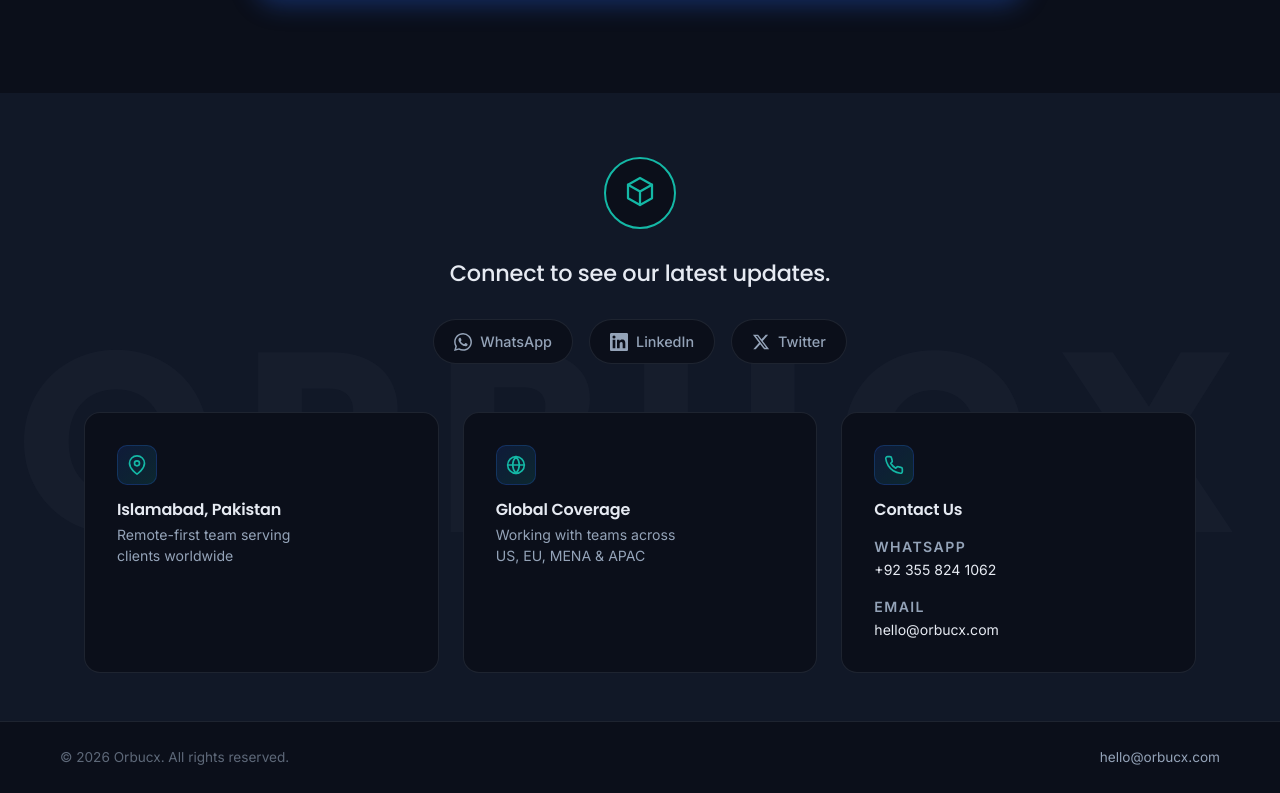
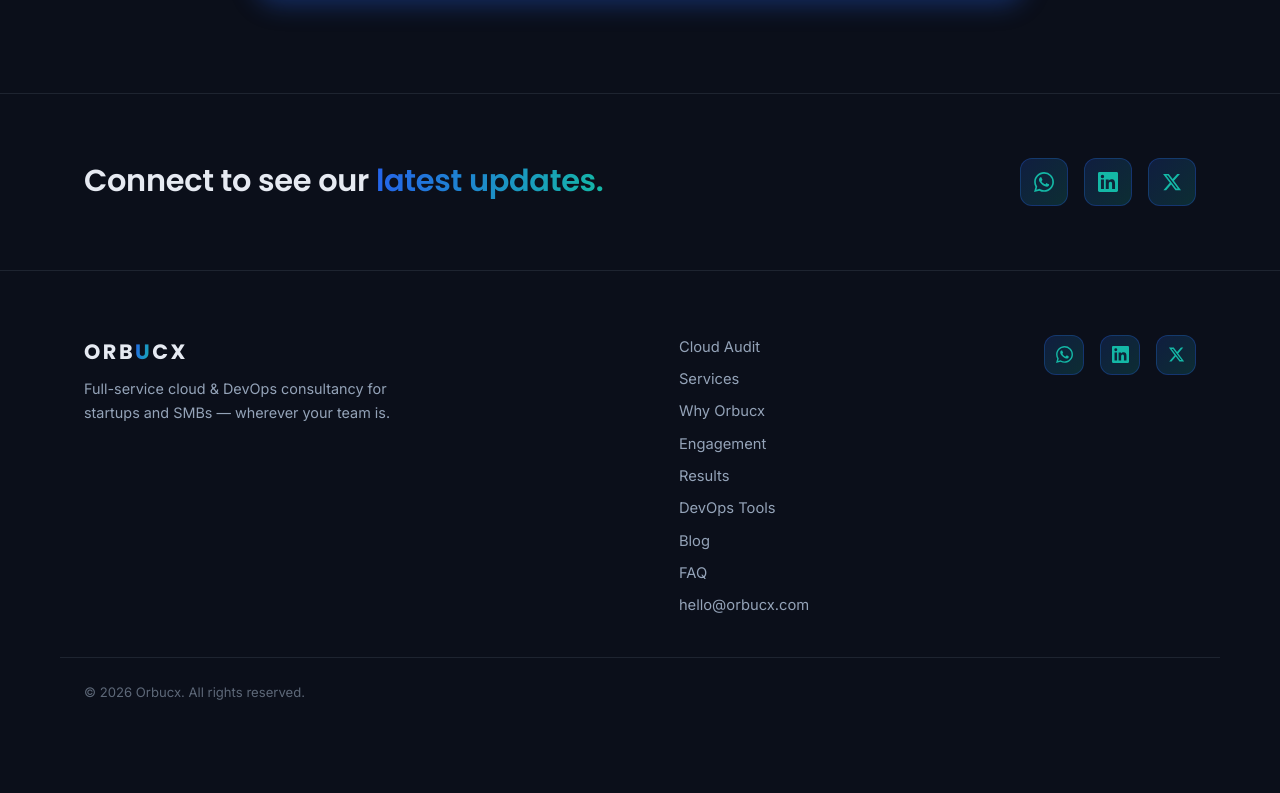
Before and after one commit to orbucx/orbucx-web, a plain HTML site: page index.html in a window 1280 px wide. Shown: the part 10565-11358 px from the top of the page. After the commit the page ends 11301 px from the top, so only its background shows below. Drawn offline with Linux system fonts and the light colour scheme.

Commit message:
Revert "New Quecko-style footer with watermark, info cards, and WhatsApp button"
This reverts commit baa8764376f1ad22053d3e720535e24abf83d6f4.

```diff
--- a/index.html
+++ b/index.html
@@ -453,89 +453,43 @@
   </div>
 </section>
 
-<footer class="footer-new" aria-label="Footer">
-  <div class="footer-watermark" aria-hidden="true">ORBUCX</div>
-
-  <div class="container footer-top">
-    <!-- Logo -->
-    <div class="footer-logo">
-      <div class="footer-logo-icon">
-        <svg viewBox="0 0 24 24" fill="none" stroke="currentColor" stroke-width="1.5" stroke-linecap="round" stroke-linejoin="round">
-          <path d="M12 2l8 4.5v9L12 20l-8-4.5v-9L12 2z"/>
-          <path d="M12 11l8-4.5M12 11v9m0-9L4 6.5"/>
-        </svg>
-      </div>
-    </div>
-
-    <!-- Connect section -->
-    <h2 class="footer-connect-title">Connect to see our latest updates.</h2>
-    <div class="footer-social-row">
-      <a href="https://wa.me/923558241062" target="_blank" rel="noopener" class="footer-social-btn" aria-label="WhatsApp">
-        <svg viewBox="0 0 24 24" fill="currentColor"><path d="M17.47 14.38c-.3-.15-1.76-.87-2.03-.97-.27-.1-.47-.15-.67.15-.2.3-.77.97-.94 1.17-.17.2-.35.22-.64.07-.3-.15-1.26-.46-2.4-1.48-.88-.79-1.48-1.76-1.65-2.06-.17-.3-.02-.46.13-.6.13-.14.3-.35.44-.52.15-.17.2-.3.3-.5.1-.2.05-.37-.02-.52-.08-.15-.67-1.62-.92-2.21-.24-.58-.49-.5-.67-.51h-.57c-.2 0-.52.07-.8.37-.27.3-1.04 1.02-1.04 2.5 0 1.47 1.07 2.89 1.22 3.09.15.2 2.1 3.2 5.08 4.49.71.31 1.26.49 1.7.63.71.23 1.36.2 1.87.12.57-.09 1.76-.72 2-1.42.25-.7.25-1.29.18-1.42-.08-.12-.27-.2-.57-.35zM12.05 21.79h-.01a9.87 9.87 0 0 1-5.03-1.38l-.36-.21-3.74.98 1-3.65-.24-.37a9.85 9.85 0 0 1-1.51-5.26c0-5.45 4.44-9.88 9.9-9.88a9.8 9.8 0 0 1 6.99 2.9 9.82 9.82 0 0 1 2.9 7c0 5.45-4.44 9.87-9.9 9.87zm8.42-18.29A11.8 11.8 0 0 0 12.05 0C5.5 0 .16 5.34.16 11.9c0 2.1.55 4.14 1.59 5.95L.06 24l6.3-1.65a11.9 11.9 0 0 0 5.69 1.45h.01c6.55 0 11.89-5.34 11.89-11.9 0-3.18-1.24-6.16-3.48-8.4z"/></svg>
-        <span>WhatsApp</span>
-      </a>
-      <a href="https://linkedin.com/company/orbucx" target="_blank" rel="noopener" class="footer-social-btn" aria-label="LinkedIn">
-        <svg viewBox="0 0 24 24" fill="currentColor"><path d="M20.45 20.45h-3.55v-5.57c0-1.33-.03-3.04-1.85-3.04-1.86 0-2.14 1.45-2.14 2.94v5.67H9.35V9h3.41v1.56h.05c.47-.9 1.63-1.85 3.36-1.85 3.6 0 4.27 2.37 4.27 5.46v6.28zM5.34 7.43a2.06 2.06 0 1 1 0-4.12 2.06 2.06 0 0 1 0 4.12zM7.12 20.45H3.56V9h3.56v11.45zM22.22 0H1.77C.79 0 0 .77 0 1.72v20.55C0 23.23.79 24 1.77 24h20.45c.98 0 1.78-.77 1.78-1.73V1.72C24 .77 23.2 0 22.22 0z"/></svg>
-        <span>LinkedIn</span>
-      </a>
-      <a href="https://x.com/orbucx" target="_blank" rel="noopener" class="footer-social-btn" aria-label="Twitter">
-        <svg viewBox="0 0 24 24" fill="currentColor"><path d="M18.24 2.25h3.31l-7.23 8.26 8.5 11.24h-6.66l-5.21-6.82-5.97 6.82H1.67l7.73-8.84L1.25 2.25h6.83l4.71 6.23 5.45-6.23zm-1.16 17.52h1.83L7.08 4.13H5.12l11.96 15.64z"/></svg>
-        <span>Twitter</span>
-      </a>
+<section class="connect-strip reveal" aria-label="Connect with Orbucx">
+  <div class="container connect-inner">
+    <h2 class="connect-title">Connect to see our <span class="grad">latest updates.</span></h2>
+    <div class="social-links">
+      <a href="https://wa.me/923558241062" target="_blank" rel="noopener" class="social-btn" aria-label="Orbucx on WhatsApp"><svg viewBox="0 0 24 24" fill="currentColor" aria-hidden="true"><path d="M17.47 14.38c-.3-.15-1.76-.87-2.03-.97-.27-.1-.47-.15-.67.15-.2.3-.77.97-.94 1.17-.17.2-.35.22-.64.07-.3-.15-1.26-.46-2.4-1.48-.88-.79-1.48-1.76-1.65-2.06-.17-.3-.02-.46.13-.6.13-.14.3-.35.44-.52.15-.17.2-.3.3-.5.1-.2.05-.37-.02-.52-.08-.15-.67-1.62-.92-2.21-.24-.58-.49-.5-.67-.51h-.57c-.2 0-.52.07-.8.37-.27.3-1.04 1.02-1.04 2.5 0 1.47 1.07 2.89 1.22 3.09.15.2 2.1 3.2 5.08 4.49.71.31 1.26.49 1.7.63.71.23 1.36.2 1.87.12.57-.09 1.76-.72 2-1.42.25-.7.25-1.29.18-1.42-.08-.12-.27-.2-.57-.35zM12.05 21.79h-.01a9.87 9.87 0 0 1-5.03-1.38l-.36-.21-3.74.98 1-3.65-.24-.37a9.85 9.85 0 0 1-1.51-5.26c0-5.45 4.44-9.88 9.9-9.88a9.8 9.8 0 0 1 6.99 2.9 9.82 9.82 0 0 1 2.9 7c0 5.45-4.44 9.87-9.9 9.87zm8.42-18.29A11.8 11.8 0 0 0 12.05 0C5.5 0 .16 5.34.16 11.9c0 2.1.55 4.14 1.59 5.95L.06 24l6.3-1.65a11.9 11.9 0 0 0 5.69 1.45h.01c6.55 0 11.89-5.34 11.89-11.9 0-3.18-1.24-6.16-3.48-8.4z"/></svg></a>
+      <a href="https://linkedin.com/company/orbucx" target="_blank" rel="noopener" class="social-btn" aria-label="Orbucx on LinkedIn"><svg viewBox="0 0 24 24" fill="currentColor" aria-hidden="true"><path d="M20.45 20.45h-3.55v-5.57c0-1.33-.03-3.04-1.85-3.04-1.86 0-2.14 1.45-2.14 2.94v5.67H9.35V9h3.41v1.56h.05c.47-.9 1.63-1.85 3.36-1.85 3.6 0 4.27 2.37 4.27 5.46v6.28zM5.34 7.43a2.06 2.06 0 1 1 0-4.12 2.06 2.06 0 0 1 0 4.12zM7.12 20.45H3.56V9h3.56v11.45zM22.22 0H1.77C.79 0 0 .77 0 1.72v20.55C0 23.23.79 24 1.77 24h20.45c.98 0 1.78-.77 1.78-1.73V1.72C24 .77 23.2 0 22.22 0z"/></svg></a>
+      <a href="https://x.com/orbucx" target="_blank" rel="noopener" class="social-btn" aria-label="Orbucx on X (Twitter)"><svg viewBox="0 0 24 24" fill="currentColor" aria-hidden="true"><path d="M18.24 2.25h3.31l-7.23 8.26 8.5 11.24h-6.66l-5.21-6.82-5.97 6.82H1.67l7.73-8.84L1.25 2.25h6.83l4.71 6.23 5.45-6.23zm-1.16 17.52h1.83L7.08 4.13H5.12l11.96 15.64z"/></svg></a>
     </div>
   </div>
+</section>
 
-  <!-- Info cards -->
-  <div class="container footer-cards">
-    <div class="footer-card">
-      <div class="footer-card-icon">
-        <svg viewBox="0 0 24 24" fill="none" stroke="currentColor" stroke-width="2" stroke-linecap="round" stroke-linejoin="round">
-          <path d="M21 10c0 7-9 13-9 13s-9-6-9-13a9 9 0 0 1 18 0z"/>
-          <circle cx="12" cy="10" r="3"/>
-        </svg>
-      </div>
-      <h3>Islamabad, Pakistan</h3>
-      <p>Remote-first team serving<br>clients worldwide</p>
+<footer class="footer">
+  <div class="container footer-inner">
+    <div>
+      <p class="wordmark">ORB<span>U</span>CX</p>
+      <p class="footer-tag">Full-service cloud &amp; DevOps consultancy for startups and SMBs — wherever your team is.</p>
     </div>
-
-    <div class="footer-card">
-      <div class="footer-card-icon">
-        <svg viewBox="0 0 24 24" fill="none" stroke="currentColor" stroke-width="2" stroke-linecap="round" stroke-linejoin="round">
-          <circle cx="12" cy="12" r="10"/>
-          <path d="M2 12h20M12 2a15.3 15.3 0 0 1 4 10 15.3 15.3 0 0 1-4 10 15.3 15.3 0 0 1-4-10 15.3 15.3 0 0 1 4-10z"/>
-        </svg>
-      </div>
-      <h3>Global Coverage</h3>
-      <p>Working with teams across<br>US, EU, MENA & APAC</p>
-    </div>
-
-    <div class="footer-card">
-      <div class="footer-card-icon">
-        <svg viewBox="0 0 24 24" fill="none" stroke="currentColor" stroke-width="2" stroke-linecap="round" stroke-linejoin="round">
-          <path d="M22 16.92v3a2 2 0 0 1-2.18 2 19.79 19.79 0 0 1-8.63-3.07 19.5 19.5 0 0 1-6-6 19.79 19.79 0 0 1-3.07-8.67A2 2 0 0 1 4.11 2h3a2 2 0 0 1 2 1.72 12.84 12.84 0 0 0 .7 2.81 2 2 0 0 1-.45 2.11L8.09 9.91a16 16 0 0 0 6 6l1.27-1.27a2 2 0 0 1 2.11-.45 12.84 12.84 0 0 0 2.81.7A2 2 0 0 1 22 16.92z"/>
-        </svg>
-      </div>
-      <h3>Contact Us</h3>
-      <p class="footer-contact-label">WHATSAPP</p>
-      <p class="footer-contact-value">+92 355 824 1062</p>
-      <p class="footer-contact-label">EMAIL</p>
-      <p class="footer-contact-value">hello@orbucx.com</p>
+    <nav class="footer-nav" aria-label="Footer">
+      <a href="#audit">Cloud Audit</a>
+      <a href="#services">Services</a>
+      <a href="#why">Why Orbucx</a>
+      <a href="#pricing">Engagement</a>
+      <a href="#work">Results</a>
+      <a href="tools.html">DevOps Tools</a>
+      <a href="#blog">Blog</a>
+      <a href="#faq">FAQ</a>
+      <a href="mailto:hello@orbucx.com">hello@orbucx.com</a>
+    </nav>
+    <div class="footer-social" aria-label="Social links">
+      <a href="https://wa.me/923558241062" target="_blank" rel="noopener" class="social-btn" aria-label="Orbucx on WhatsApp"><svg viewBox="0 0 24 24" fill="currentColor" aria-hidden="true"><path d="M17.47 14.38c-.3-.15-1.76-.87-2.03-.97-.27-.1-.47-.15-.67.15-.2.3-.77.97-.94 1.17-.17.2-.35.22-.64.07-.3-.15-1.26-.46-2.4-1.48-.88-.79-1.48-1.76-1.65-2.06-.17-.3-.02-.46.13-.6.13-.14.3-.35.44-.52.15-.17.2-.3.3-.5.1-.2.05-.37-.02-.52-.08-.15-.67-1.62-.92-2.21-.24-.58-.49-.5-.67-.51h-.57c-.2 0-.52.07-.8.37-.27.3-1.04 1.02-1.04 2.5 0 1.47 1.07 2.89 1.22 3.09.15.2 2.1 3.2 5.08 4.49.71.31 1.26.49 1.7.63.71.23 1.36.2 1.87.12.57-.09 1.76-.72 2-1.42.25-.7.25-1.29.18-1.42-.08-.12-.27-.2-.57-.35zM12.05 21.79h-.01a9.87 9.87 0 0 1-5.03-1.38l-.36-.21-3.74.98 1-3.65-.24-.37a9.85 9.85 0 0 1-1.51-5.26c0-5.45 4.44-9.88 9.9-9.88a9.8 9.8 0 0 1 6.99 2.9 9.82 9.82 0 0 1 2.9 7c0 5.45-4.44 9.87-9.9 9.87zm8.42-18.29A11.8 11.8 0 0 0 12.05 0C5.5 0 .16 5.34.16 11.9c0 2.1.55 4.14 1.59 5.95L.06 24l6.3-1.65a11.9 11.9 0 0 0 5.69 1.45h.01c6.55 0 11.89-5.34 11.89-11.9 0-3.18-1.24-6.16-3.48-8.4z"/></svg></a>
+      <a href="https://linkedin.com/company/orbucx" target="_blank" rel="noopener" class="social-btn" aria-label="Orbucx on LinkedIn"><svg viewBox="0 0 24 24" fill="currentColor" aria-hidden="true"><path d="M20.45 20.45h-3.55v-5.57c0-1.33-.03-3.04-1.85-3.04-1.86 0-2.14 1.45-2.14 2.94v5.67H9.35V9h3.41v1.56h.05c.47-.9 1.63-1.85 3.36-1.85 3.6 0 4.27 2.37 4.27 5.46v6.28zM5.34 7.43a2.06 2.06 0 1 1 0-4.12 2.06 2.06 0 0 1 0 4.12zM7.12 20.45H3.56V9h3.56v11.45zM22.22 0H1.77C.79 0 0 .77 0 1.72v20.55C0 23.23.79 24 1.77 24h20.45c.98 0 1.78-.77 1.78-1.73V1.72C24 .77 23.2 0 22.22 0z"/></svg></a>
+      <a href="https://x.com/orbucx" target="_blank" rel="noopener" class="social-btn" aria-label="Orbucx on X (Twitter)"><svg viewBox="0 0 24 24" fill="currentColor" aria-hidden="true"><path d="M18.24 2.25h3.31l-7.23 8.26 8.5 11.24h-6.66l-5.21-6.82-5.97 6.82H1.67l7.73-8.84L1.25 2.25h6.83l4.71 6.23 5.45-6.23zm-1.16 17.52h1.83L7.08 4.13H5.12l11.96 15.64z"/></svg></a>
     </div>
   </div>
-
-  <!-- Bottom bar -->
-  <div class="footer-bottom">
-    <div class="container footer-bottom-inner">
-      <p>© <span id="year">2026</span> Orbucx. All rights reserved.</p>
-      <a href="mailto:hello@orbucx.com" class="footer-email">hello@orbucx.com</a>
-    </div>
+  <div class="container footer-legal">
+    <p>© <span id="year">2026</span> Orbucx. All rights reserved.</p>
   </div>
-
-  <!-- WhatsApp floating button -->
-  <a href="https://wa.me/923558241062" target="_blank" rel="noopener" class="whatsapp-float" aria-label="Chat with us on WhatsApp">
-    <span class="whatsapp-label">Chat with us</span>
-    <svg viewBox="0 0 24 24" fill="currentColor"><path d="M17.47 14.38c-.3-.15-1.76-.87-2.03-.97-.27-.1-.47-.15-.67.15-.2.3-.77.97-.94 1.17-.17.2-.35.22-.64.07-.3-.15-1.26-.46-2.4-1.48-.88-.79-1.48-1.76-1.65-2.06-.17-.3-.02-.46.13-.6.13-.14.3-.35.44-.52.15-.17.2-.3.3-.5.1-.2.05-.37-.02-.52-.08-.15-.67-1.62-.92-2.21-.24-.58-.49-.5-.67-.51h-.57c-.2 0-.52.07-.8.37-.27.3-1.04 1.02-1.04 2.5 0 1.47 1.07 2.89 1.22 3.09.15.2 2.1 3.2 5.08 4.49.71.31 1.26.49 1.7.63.71.23 1.36.2 1.87.12.57-.09 1.76-.72 2-1.42.25-.7.25-1.29.18-1.42-.08-.12-.27-.2-.57-.35zM12.05 21.79h-.01a9.87 9.87 0 0 1-5.03-1.38l-.36-.21-3.74.98 1-3.65-.24-.37a9.85 9.85 0 0 1-1.51-5.26c0-5.45 4.44-9.88 9.9-9.88a9.8 9.8 0 0 1 6.99 2.9 9.82 9.82 0 0 1 2.9 7c0 5.45-4.44 9.87-9.9 9.87zm8.42-18.29A11.8 11.8 0 0 0 12.05 0C5.5 0 .16 5.34.16 11.9c0 2.1.55 4.14 1.59 5.95L.06 24l6.3-1.65a11.9 11.9 0 0 0 5.69 1.45h.01c6.55 0 11.89-5.34 11.89-11.9 0-3.18-1.24-6.16-3.48-8.4z"/></svg>
-  </a>
 </footer>
 
 <script src="script.js" defer></script>
--- a/styles.css
+++ b/styles.css
@@ -374,245 +374,29 @@
 .blog-more { font-size: 0.9rem; font-weight: 600; font-family: var(--font-head); transition: color 0.2s ease; }
 .blog-more:hover { color: var(--text); }
 
-/* ============ New Footer (Quecko-style) ============ */
-.footer-new {
-  position: relative;
-  background: var(--surface);
-  overflow: hidden;
+/* ============ Connect strip ============ */
+.connect-strip { padding: var(--s8) 0; border-top: 1px solid var(--border); }
+.connect-inner {
+  display: flex; align-items: center; justify-content: space-between; gap: var(--s4); flex-wrap: wrap;
 }
-
-.footer-watermark {
-  position: absolute;
-  top: 50%;
-  left: 50%;
-  transform: translate(-50%, -50%);
-  font-family: var(--font-head);
-  font-size: clamp(8rem, 20vw, 22rem);
-  font-weight: 700;
-  letter-spacing: 0.1em;
-  color: rgba(148, 163, 184, 0.04);
-  white-space: nowrap;
-  pointer-events: none;
-  user-select: none;
+.connect-title { color: var(--text); font-size: clamp(1.35rem, 1.1rem + 1.2vw, 1.9rem); }
+.social-links, .footer-social { display: flex; gap: var(--s2); }
+.social-btn {
+  width: 48px; height: 48px; display: grid; place-items: center;
+  border-radius: 12px;
+  background: linear-gradient(135deg, rgba(37, 99, 235, 0.18), rgba(20, 184, 166, 0.18));
+  border: 1px solid rgba(37, 99, 235, 0.3);
+  color: var(--teal);
+  transition: transform 0.2s ease, border-color 0.2s ease, color 0.2s ease, box-shadow 0.2s ease;
 }
-
-.footer-top {
-  position: relative;
-  z-index: 1;
-  text-align: center;
-  padding: var(--s8) 0 var(--s6);
+.social-btn svg { width: 20px; height: 20px; }
+.social-btn:hover {
+  transform: translateY(-3px);
+  border-color: var(--teal); color: var(--text);
+  box-shadow: 0 8px 24px rgba(20, 184, 166, 0.25);
 }
-
-.footer-logo {
-  display: flex;
-  justify-content: center;
-  margin-bottom: var(--s4);
-}
-
-.footer-logo-icon {
-  width: 72px;
-  height: 72px;
-  display: grid;
-  place-items: center;
-  border-radius: 50%;
-  background: var(--bg);
-  border: 2px solid var(--teal);
-  color: var(--teal);
-}
-
-.footer-logo-icon svg {
-  width: 36px;
-  height: 36px;
-}
-
-.footer-connect-title {
-  font-family: var(--font-head);
-  font-size: clamp(1.1rem, 1rem + 0.8vw, 1.4rem);
-  font-weight: 500;
-  color: var(--text);
-  margin-bottom: var(--s4);
-}
-
-.footer-social-row {
-  display: flex;
-  justify-content: center;
-  gap: var(--s2);
-  flex-wrap: wrap;
-}
-
-.footer-social-btn {
-  display: inline-flex;
-  align-items: center;
-  gap: 8px;
-  padding: 10px 20px;
-  background: var(--bg);
-  border: 1px solid var(--border);
-  border-radius: 999px;
-  color: var(--muted);
-  font-size: 0.9rem;
-  font-weight: 500;
-  transition: border-color 0.2s ease, color 0.2s ease, transform 0.2s ease;
-}
-
-.footer-social-btn svg {
-  width: 18px;
-  height: 18px;
-}
-
-.footer-social-btn:hover {
-  border-color: var(--teal);
-  color: var(--text);
-  transform: translateY(-2px);
-}
-
-/* Footer cards */
-.footer-cards {
-  position: relative;
-  z-index: 1;
-  display: grid;
-  grid-template-columns: repeat(3, 1fr);
-  gap: var(--s3);
-  padding-bottom: var(--s6);
-}
-
-.footer-card {
-  background: var(--bg);
-  border: 1px solid var(--border);
-  border-radius: var(--radius);
-  padding: var(--s4);
-  text-align: left;
-}
-
-.footer-card-icon {
-  width: 40px;
-  height: 40px;
-  display: grid;
-  place-items: center;
-  border-radius: 10px;
-  background: linear-gradient(135deg, rgba(37, 99, 235, 0.15), rgba(20, 184, 166, 0.15));
-  border: 1px solid rgba(37, 99, 235, 0.25);
-  color: var(--teal);
-  margin-bottom: var(--s2);
-}
-
-.footer-card-icon svg {
-  width: 20px;
-  height: 20px;
-}
-
-.footer-card h3 {
-  font-family: var(--font-head);
-  font-size: 1rem;
-  font-weight: 600;
-  color: var(--text);
-  margin-bottom: 4px;
-}
-
-.footer-card p {
-  font-size: 0.88rem;
-  line-height: 1.5;
-}
-
-.footer-contact-label {
-  font-size: 0.7rem;
-  font-weight: 600;
-  letter-spacing: 0.1em;
-  text-transform: uppercase;
-  color: var(--muted);
-  margin-top: var(--s2);
-  margin-bottom: 2px;
-}
-
-.footer-contact-value {
-  font-size: 0.9rem;
-  color: var(--text);
-  margin: 0;
-}
-
-/* Footer bottom */
-.footer-bottom {
-  position: relative;
-  z-index: 1;
-  border-top: 1px solid var(--border);
-  background: var(--bg);
-}
-
-.footer-bottom-inner {
-  display: flex;
-  justify-content: space-between;
-  align-items: center;
-  padding: var(--s3) 0;
-}
-
-.footer-bottom p {
-  font-size: 0.85rem;
-  color: rgba(148, 163, 184, 0.6);
-}
-
-.footer-email {
-  font-size: 0.85rem;
-  color: var(--muted);
-  transition: color 0.2s ease;
-}
-
-.footer-email:hover {
-  color: var(--teal);
-}
-
-/* WhatsApp floating button */
-.whatsapp-float {
-  position: fixed;
-  bottom: 24px;
-  right: 24px;
-  z-index: 1000;
-  display: flex;
-  align-items: center;
-  gap: 10px;
-  padding: 12px 20px;
-  background: #25d366;
-  color: #fff;
-  border-radius: 999px;
-  font-size: 0.9rem;
-  font-weight: 600;
-  box-shadow: 0 4px 20px rgba(37, 211, 102, 0.4);
-  transition: transform 0.2s ease, box-shadow 0.2s ease;
-}
-
-.whatsapp-float svg {
-  width: 22px;
-  height: 22px;
-}
-
-.whatsapp-float:hover {
-  transform: translateY(-3px);
-  box-shadow: 0 8px 30px rgba(37, 211, 102, 0.5);
-  color: #fff;
-}
-
-.whatsapp-label {
-  display: inline;
-}
-
-@media (max-width: 768px) {
-  .footer-cards {
-    grid-template-columns: 1fr;
-  }
-
-  .footer-bottom-inner {
-    flex-direction: column;
-    gap: var(--s2);
-    text-align: center;
-  }
-
-  .whatsapp-label {
-    display: none;
-  }
-
-  .whatsapp-float {
-    padding: 14px;
-    border-radius: 50%;
-  }
-}
+.footer-social .social-btn { width: 40px; height: 40px; }
+.footer-social .social-btn svg { width: 17px; height: 17px; }
 
 /* ============ CTA band ============ */
 .cta-band {
```
Also changed, not shown: tools.html (+30 -76 lines).
